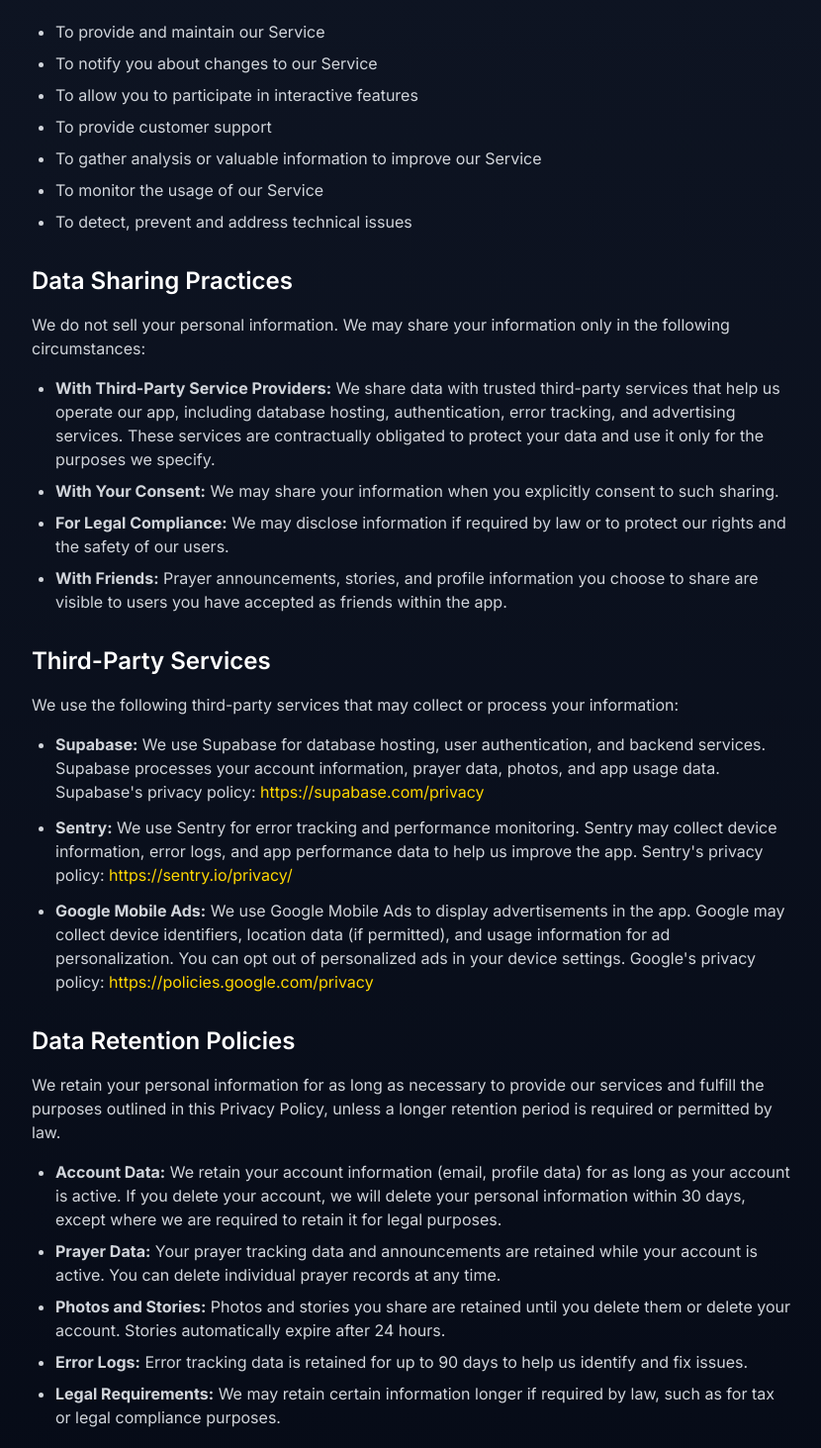
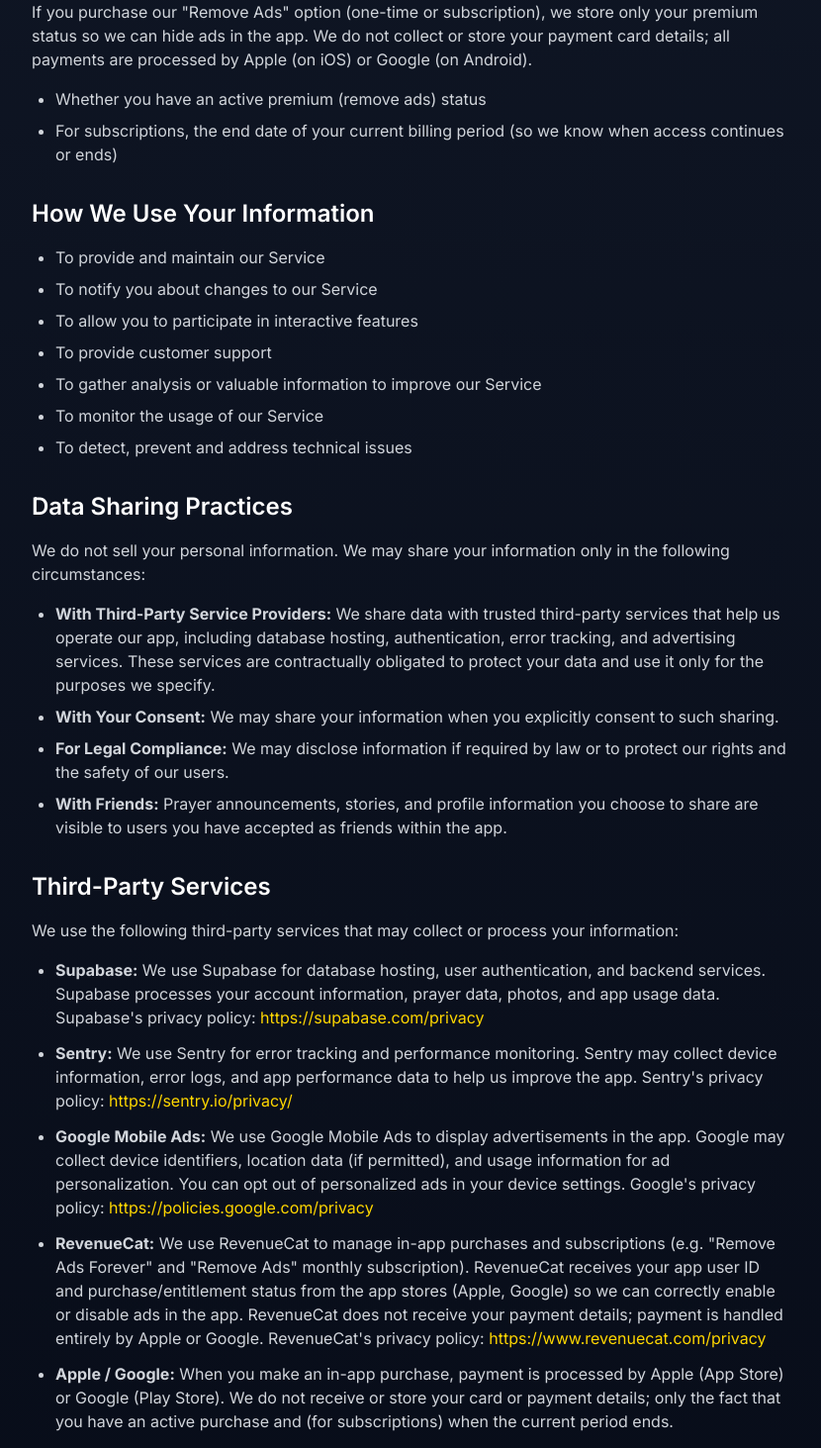
Before and after one commit to yousifUnity/Pray-Pic, a Next.js app: page /privacy in a window 1280 px wide. Shown: the part 780-2243 px from the top of the page at 99% size, without its empty margins (224-1054 px from the left). Built offline with nearby package versions, Linux system fonts and the light colour scheme.

Commit message:
Update page.tsx

```diff
--- a/src/app/privacy/page.tsx
+++ b/src/app/privacy/page.tsx
@@ -33,6 +33,13 @@
                   <li>Prayer tracking data</li>
                   <li>Device information</li>
                   <li>Log data</li>
+                </ul>
+
+                <h3 className="text-xl font-medium text-gray-800 dark:text-white">Premium / In-App Purchase Information</h3>
+                <p className="mb-2">If you purchase our "Remove Ads" option (one-time or subscription), we store only your premium status so we can hide ads in the app. We do not collect or store your payment card details; all payments are processed by Apple (on iOS) or Google (on Android).</p>
+                <ul className="list-disc pl-6 space-y-2">
+                  <li>Whether you have an active premium (remove ads) status</li>
+                  <li>For subscriptions, the end date of your current billing period (so we know when access continues or ends)</li>
                 </ul>
               </div>
             </section>
@@ -85,6 +92,16 @@
                   You can opt out of personalized ads in your device settings.
                   Google's privacy policy: <a href="https://policies.google.com/privacy" target="_blank" rel="noopener noreferrer" className="text-primary-green dark:text-primary-gold hover:underline">https://policies.google.com/privacy</a>
                 </li>
+                <li>
+                  <strong>RevenueCat:</strong> We use RevenueCat to manage in-app purchases and subscriptions (e.g. "Remove Ads Forever" and "Remove Ads" monthly subscription).
+                  RevenueCat receives your app user ID and purchase/entitlement status from the app stores (Apple, Google) so we can correctly enable or disable ads in the app.
+                  RevenueCat does not receive your payment details; payment is handled entirely by Apple or Google.
+                  RevenueCat's privacy policy: <a href="https://www.revenuecat.com/privacy" target="_blank" rel="noopener noreferrer" className="text-primary-green dark:text-primary-gold hover:underline">https://www.revenuecat.com/privacy</a>
+                </li>
+                <li>
+                  <strong>Apple / Google:</strong> When you make an in-app purchase, payment is processed by Apple (App Store) or Google (Play Store).
+                  We do not receive or store your card or payment details; only the fact that you have an active purchase and (for subscriptions) when the current period ends.
+                </li>
               </ul>
             </section>
 
@@ -97,11 +114,12 @@
                 <li><strong>Account Data:</strong> We retain your account information (email, profile data) for as long as your account is active. If you delete your account, we will delete your personal information within 30 days, except where we are required to retain it for legal purposes.</li>
                 <li><strong>Prayer Data:</strong> Your prayer tracking data and announcements are retained while your account is active. You can delete individual prayer records at any time.</li>
                 <li><strong>Photos and Stories:</strong> Photos and stories you share are retained until you delete them or delete your account. Stories automatically expire after 24 hours.</li>
+                <li><strong>Premium Status:</strong> We retain your premium (remove ads) status and subscription end date for as long as your account is active, so we can correctly show or hide ads. If you cancel a subscription or it expires, we update this data accordingly.</li>
                 <li><strong>Error Logs:</strong> Error tracking data is retained for up to 90 days to help us identify and fix issues.</li>
                 <li><strong>Legal Requirements:</strong> We may retain certain information longer if required by law, such as for tax or legal compliance purposes.</li>
               </ul>
               <p className="mt-4">
-                If you wish to delete your account or request deletion of specific data, please contact us at <a href="mailto:privacy@praypic.com" className="text-primary-green dark:text-primary-gold hover:underline">support@praypic.com</a>.
+                If you wish to delete your account or request deletion of specific data, please contact us at <a href="mailto:support@praypic.com" className="text-primary-green dark:text-primary-gold hover:underline">support@praypic.com</a>.
               </p>
             </section>
 
@@ -131,7 +149,7 @@
               <p>
                 If you have any questions about this Privacy Policy, please contact us at:
                 <br />
-                <a href="mailto:privacy@praypic.com" className="text-primary-green dark:text-primary-gold hover:underline">
+                <a href="mailto:support@praypic.com" className="text-primary-green dark:text-primary-gold hover:underline">
                   support@praypic.com
                 </a>
               </p>
@@ -144,7 +162,7 @@
                 posting the new Privacy Policy on this page and updating the "Last Updated" date.
               </p>
               <p className="mt-4">
-                Last Updated: January 28, 2026
+                Last Updated: February 4, 2026
               </p>
             </section>
           </div>
```
